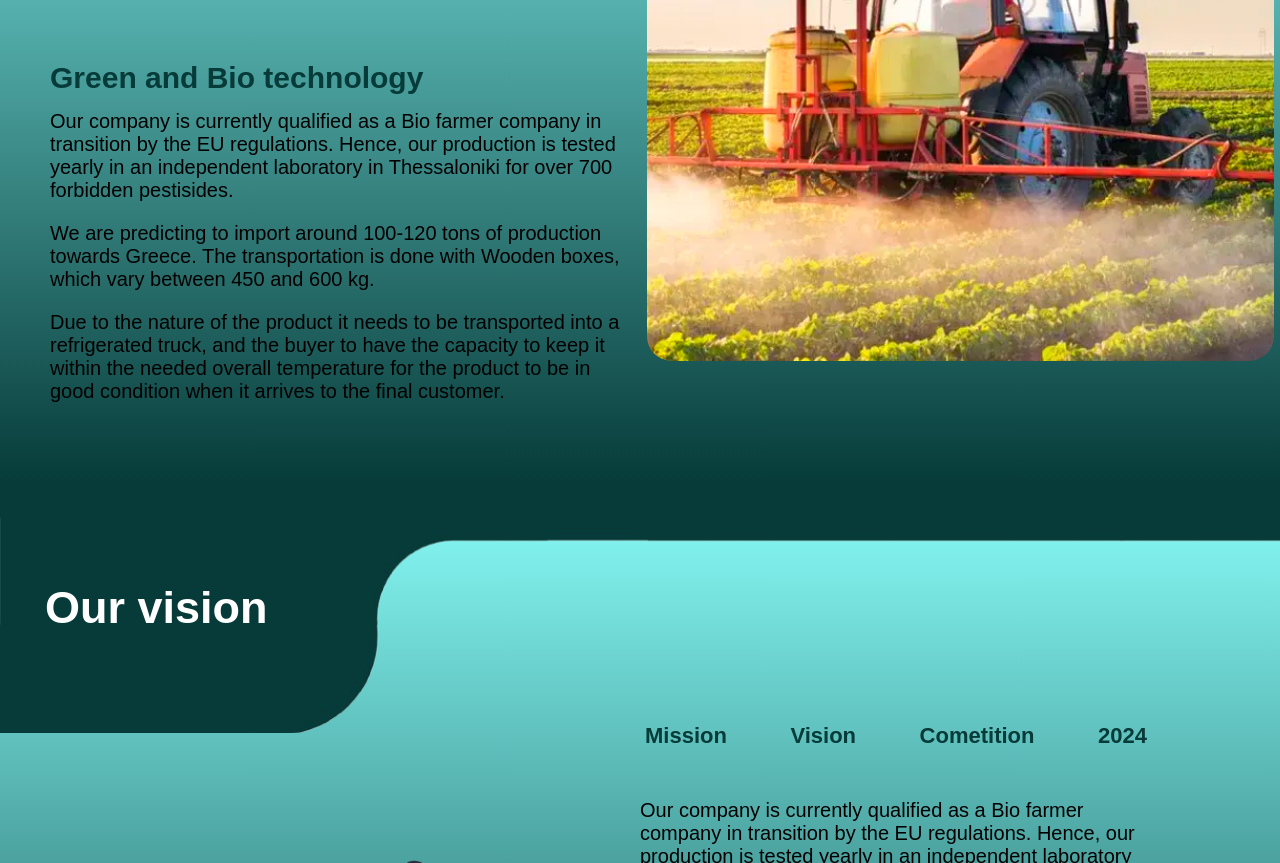
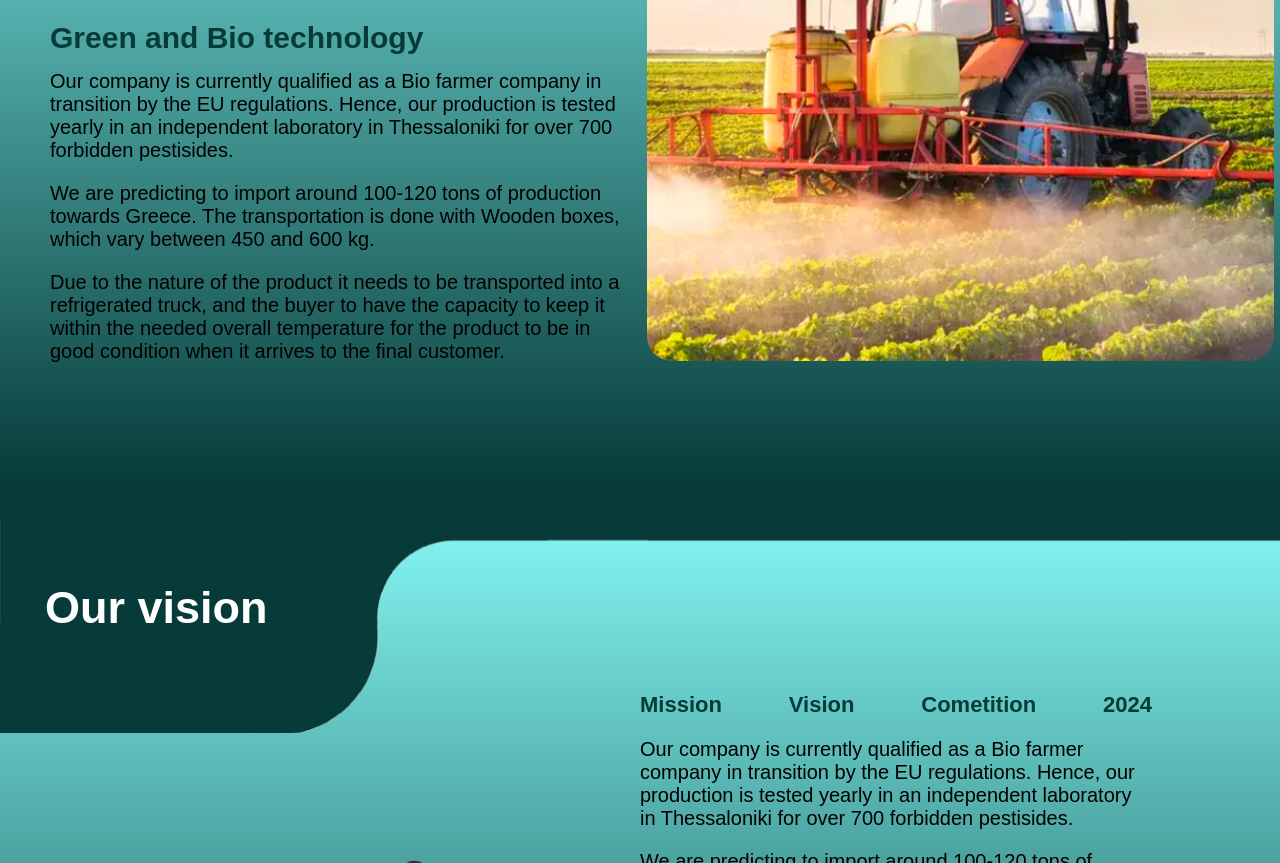
Before and after one commit to phantom4o/test, a plain HTML site: page index.html in a window 1280 px wide. Shown: the part 1937-2800 px from the top of the page. Drawn offline with Linux system fonts and the light colour scheme.

Commit message:
adding animation and fixing bugs sec5 pc

```diff
--- a/css/pc/pc_sec3.css
+++ b/css/pc/pc_sec3.css
@@ -13,7 +13,7 @@ section.sec3 div.title-box{
     z-index: 1;
 }
 div.title-box img{
-    height: 250px;
+    height: 100%;
 }
 div.title-box h5{
     position: absolute;
--- a/css/pc/pc_sec4.css
+++ b/css/pc/pc_sec4.css
@@ -14,7 +14,7 @@ section.sec4 div.title-box{
     height: 250px;
 }
 div.title-box img{
-    height: 250px;
+    height: 100%;
 }
 div.title-box h5{
     position: absolute;
@@ -40,7 +40,7 @@ section.sec4 div.sec4-left-side{
     display: flex;
     flex-direction: column;
     justify-content: end;
-    padding: 0 0 60px 50px;
+    padding: 0 0 100px 50px;
 }
 section.sec4 div.sec4-right-side{
     display: flex;
--- a/css/pc/pc_sec5.css
+++ b/css/pc/pc_sec5.css
@@ -14,7 +14,7 @@ section.sec5 div.title-box{
     height: 250px;
 }
 div.title-box img{
-    height: 250px;
+    height: 100%;
 }
 div.title-box h5{
     position: absolute;
@@ -57,17 +57,18 @@ section.sec5 div.sec5-right-side {
 section.sec5 div.sec5-right-side div.hHolders {
     margin-top: 50px;
     width: 80%;
+    height: 25px;
     display: flex;
     flex-direction: row;
     justify-content: space-between;
+    align-items: end;
     z-index: 2;
 }
 
 div.hHolders p {
     color: #063B39;
     font-size: 22px;
-    margin: 20px 0;
-    padding: 10px 5px;
+    margin: 0px;
     font-weight: bold;
 }
 
@@ -78,9 +79,18 @@ section.sec5 div.sec5-right-side div.pHolder {
 div.pHolder p {
     color: black;
     font-size: 20px;
+    opacity: 1;
+    transition: opacity 0.3s ease; /* Remove transition property */
+    animation: fadeInOut 0.5s ease forwards; /* Add animation property */
 }
+@keyframes fadeInOut {
+    0% { opacity: 0; }
+    100% { opacity: 1; }
+}
+
 div.pHolder p.vision,
 div.pHolder p.competition,
 div.pHolder p.twenty {
     display: none;
+    opacity: 0;
 }
--- a/css/pc/pc_skely.css
+++ b/css/pc/pc_skely.css
@@ -53,15 +53,6 @@ section.holder {
 
 section[class^="sec"] {
     height: 100vh;
-}
-
-
-section.sec4 {
-    background-color: #3498db;
-}
-
-section.sec5 {
-    background-color: #f1c40f;
 }
 
 section.sec6 {
--- a/index.html
+++ b/index.html
@@ -81,7 +81,7 @@
     </section>
     <section class="sec3">
         <div class="title-box">
-            <img src="src/img/banv2.png" alt="">
+            <img src="src/img/banv3.png" alt="">
             <h5 id="element20"></h5>
         </div>
         <div class="bottom-part">
@@ -99,7 +99,7 @@
     </section>
     <section class="sec4">
         <div class="title-box">
-            <img src="src/img/banv2.png" alt="">
+            <img src="src/img/banv3.png" alt="">
             <h5 id="element25"></h5>
         </div>
         <div class="bottom-part">
@@ -117,7 +117,7 @@
      <!-- work HERE -->
     <section class="sec5">
         <div class="title-box">
-            <img src="src/img/banv2.png" alt="">
+            <img src="src/img/banv3.png" alt="">
             <h5 id="element30"></h5>
         </div>
         <div class="bottom-part">
@@ -126,10 +126,10 @@
         </div>
        <div class="sec5-right-side">
         <div class="hHolders">
-            <p id="element31" class="holder-item">mission</p>
-            <p id="element32" class="holder-item">vision</p>
-            <p id="element33" class="holder-item">competition</p>
-            <p id="element34" class="holder-item">2024</p>
+            <p id="element31" data-filter="mission">mission</p>
+            <p id="element32" data-filter="vision">vision</p>
+            <p id="element33" data-filter="competition">competition</p>
+            <p id="element34" data-filter="twenty">2024</p>
         </div>
         <div class="pHolder">
             <p id="element35" class="mission"></p>
@@ -154,17 +154,4 @@
 <script src="scripts/js/translation.js"></script>
 <script src="scripts/js/animation.js"></script>
 <script src="scripts/js/sec5.js"></script>
- <script>
-        // Add event listeners for each holder item
-        const holderItems = document.querySelectorAll('.holder-item');
-        holderItems.forEach(item => {
-            item.style.cursor = 'pointer';
-            item.addEventListener('mouseover', function() {
-                this.style.textDecoration = 'underline';
-            });
-            item.addEventListener('mouseout', function() {
-                this.style.textDecoration = 'none';
-            });
-        });
-    </script>
 </html>
--- a/scripts/js/sec5.js
+++ b/scripts/js/sec5.js
@@ -0,0 +1,33 @@
+// data-filter ourVision
+document.addEventListener('DOMContentLoaded', function() {
+  const buttons = document.querySelectorAll('div.hHolders p');
+  const images = document.querySelectorAll('div.pHolder p');
+
+  buttons.forEach(button => {
+    button.addEventListener('click', function() {
+      const filter = this.getAttribute('data-filter');
+
+      images.forEach(image => {
+        if (image.classList.contains(filter)) {
+          image.style.display = 'block';
+        } else {
+          image.style.display = 'none';
+        }
+      });
+    });
+  });
+});
+
+
+
+// UnderLine
+  const holderItems = document.querySelectorAll('div.hHolders p');
+  holderItems.forEach(item => {
+      item.style.cursor = 'pointer';
+      item.addEventListener('mouseover', function() {
+        this.style.borderBottom = '4px solid white';
+      });
+      item.addEventListener('mouseout', function() {
+          this.style.borderBottom = 'none';
+      });
+  });
```
Also changed, not shown: src/img/ban.png (deleted), src/img/banv2.png (deleted), src/img/banv3.png (added), src/img/pexels-kpaukshtite-704818.jpg (deleted), src/img/undraw_team_work_k80m-removebg-preview.png (deleted).
